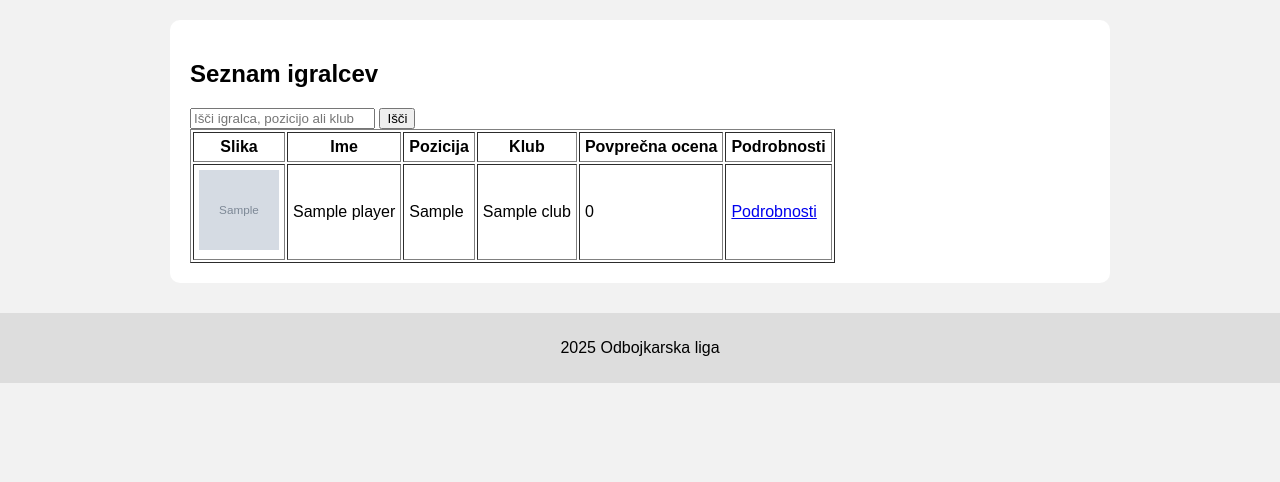
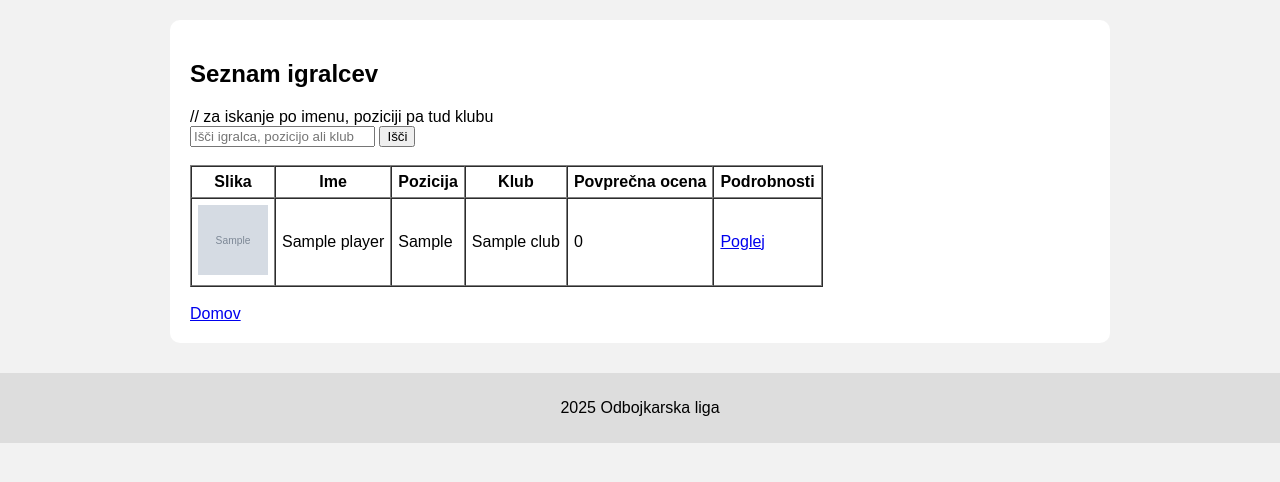
Before and after one commit to ar292/Odbojkarska_liga, a PHP site: page /player_list.php in a window 1280 px wide. Shown: the part 128-610 px from the top of the page. Run offline with PHP 8.4, Linux system fonts and the light colour scheme; tables that the repository leaves empty or names only in its code hold one stand-in row (values such as "Sample post"); grey boxes marked "Sample" are stand-in pictures.

Commit message:
Update player_list.php

```diff
--- a/player_list.php
+++ b/player_list.php
@@ -6,7 +6,6 @@ require_once 'db.php';
 <head>
     <meta charset="UTF-8">
     <title>Seznam igralcev</title>
-    <link rel="stylesheet" href="style.css">
 </head>
 <body>
 
@@ -14,19 +13,17 @@ require_once 'db.php';
 
 <h2>Seznam igralcev</h2>
 
-<!-- Iskalna forma -->
+// za iskanje po imenu, poziciji pa tud klubu
 <form method="GET" action="">
     <input type="text" name="search" placeholder="Išči igralca, pozicijo ali klub" value="<?php echo isset($_GET['search']) ? htmlspecialchars($_GET['search']) : ''; ?>">
     <input type="submit" value="Išči">
 </form>
+<br>
 
 <?php
-// Pripravi osnovni SQL
 $search = '';
 if (isset($_GET['search']) && trim($_GET['search']) !== '') {
     $search = mysqli_real_escape_string($link, trim($_GET['search']));
-
-    // search bar za ime, pozicijo pa klub
     $sql = "
         SELECT p.id_pl, p.name, p.position, p.image, c.name AS club, AVG(r.value) AS avg_rating
         FROM players p
@@ -37,7 +34,6 @@ if (isset($_GET['search']) && trim($_GET['search']) !== '') {
         ORDER BY p.name
     ";
 } else {
-    // navadna poizvedba
     $sql = "
         SELECT p.id_pl, p.name, p.position, p.image, c.name AS club, AVG(r.value) AS avg_rating
         FROM players p
@@ -49,13 +45,12 @@ if (isset($_GET['search']) && trim($_GET['search']) !== '') {
 }
 
 $result = mysqli_query($link, $sql);
-
 if (!$result) {
     die("Napaka v SQL: " . mysqli_error($link));
 }
 ?>
 
-<table border="1" cellpadding="5">
+<table border="1" cellpadding="6" cellspacing="0">
 <tr>
     <th>Slika</th>
     <th>Ime</th>
@@ -69,9 +64,9 @@ if (!$result) {
 while ($row = mysqli_fetch_assoc($result)) {
     echo "<tr>";
 
-    // Slika
+
     if (!empty($row['image'])) {
-        echo "<td><img src='img/players/" . htmlspecialchars($row['image']) . "' width='80' height='80'></td>";
+        echo "<td><img src='img/players/" . htmlspecialchars($row['image']) . "' width='70' height='70'></td>";
     } else {
         echo "<td>Ni slike</td>";
     }
@@ -80,13 +75,17 @@ while ($row = mysqli_fetch_assoc($result)) {
     echo "<td>" . htmlspecialchars($row['position']) . "</td>";
     echo "<td>" . htmlspecialchars($row['club']) . "</td>";
     echo "<td>" . ($row['avg_rating'] !== null ? round($row['avg_rating'], 2) : "Ni ocen") . "</td>";
-    echo "<td><a href='player_detail.php?id=" . $row['id_pl'] . "'>Podrobnosti</a></td>";
+    echo "<td><a href='player_detail.php?id=" . $row['id_pl'] . "'>Poglej</a></td>";
+
     echo "</tr>";
 }
 ?>
 
 </table>
 
+<br>
+<a href="index.php">Domov</a>
+
 <?php include_once 'footer.php'; ?>
 </body>
 </html>
```
Lines whose indentation alone changed are shown as unchanged.
